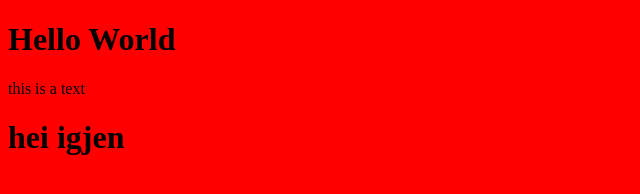
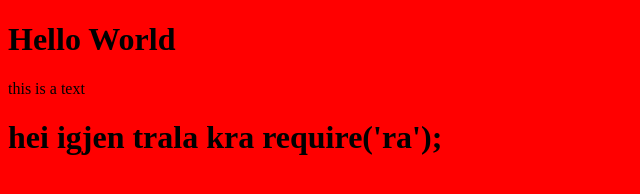
Before and after one commit to christinekjaer/firts-project, a plain HTML site: page index.html in a window 1280 px wide. Shown: the whole page, without its empty margins (0-640 px from the left). Drawn offline with Linux system fonts and the light colour scheme.

Commit message:
ny melding

```diff
--- a/index.html
+++ b/index.html
@@ -15,7 +15,7 @@
     <body>
         <h1>Hello World</h1>
         <p>this is a text</p>
-        <h1>hei igjen</h1>
+        <h1>hei igjen trala kra require('ra');</h1>
 
     </body>
 </html>
```
